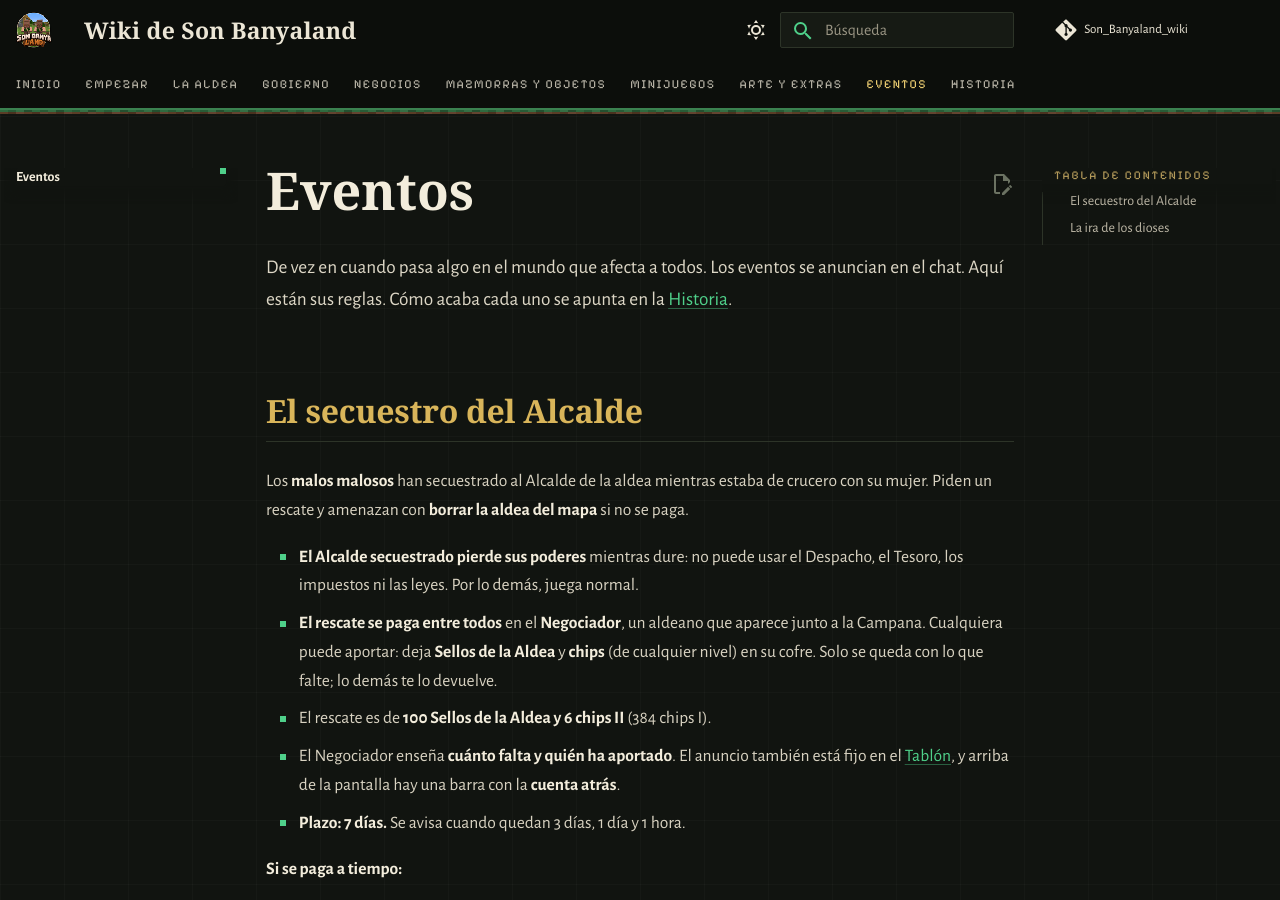
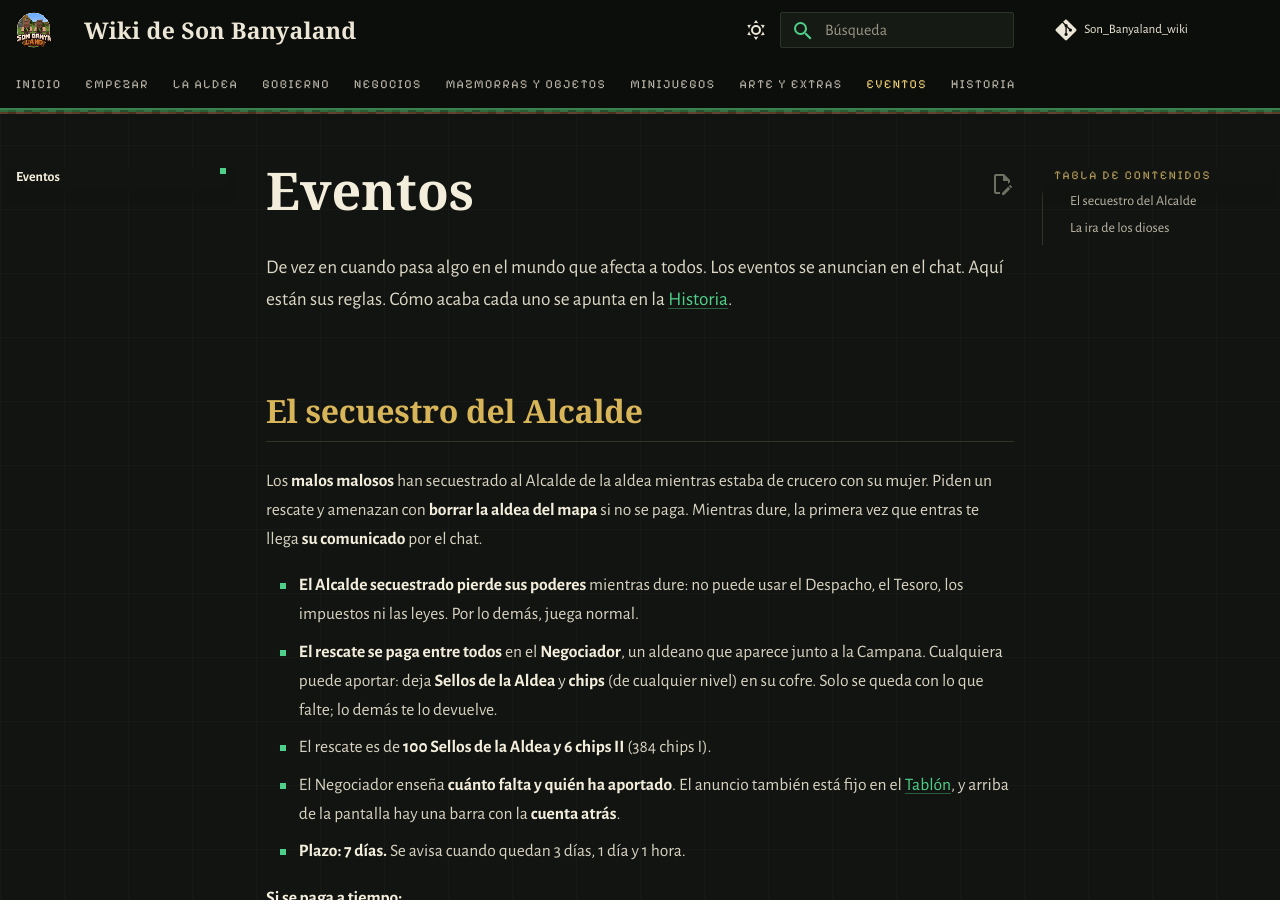
Before and after one commit to PigPilgrim/Son_Banyaland_wiki, an MkDocs documentation site: the page built from docs/eventos.md, in a window 1280 px wide and 900 px high. Built offline with MkDocs 1.6.1 and Material for MkDocs 9.7.7, drawn with Linux system fonts in a browser that asks for light colours; some web fonts are replaced; comment, search, counter and statistics services are not loaded.

Commit message:
Eventos: el comunicado de los secuestradores llega al entrar
Co-Authored-By: Claude Opus 5.5 <noreply@anthropic.com>

```diff
--- a/docs/eventos.md
+++ b/docs/eventos.md
@@ -6,7 +6,8 @@ Cómo acaba cada uno se apunta en la [Historia](historia.md).
 ## El secuestro del Alcalde
 
 Los **malos malosos** han secuestrado al Alcalde de la aldea mientras estaba de crucero con su mujer. Piden un rescate y
-amenazan con **borrar la aldea del mapa** si no se paga.
+amenazan con **borrar la aldea del mapa** si no se paga. Mientras dure, la primera vez que entras te llega **su
+comunicado** por el chat.
 
 - **El Alcalde secuestrado pierde sus poderes** mientras dure: no puede usar el Despacho, el Tesoro, los impuestos ni
   las leyes. Por lo demás, juega normal.
```
